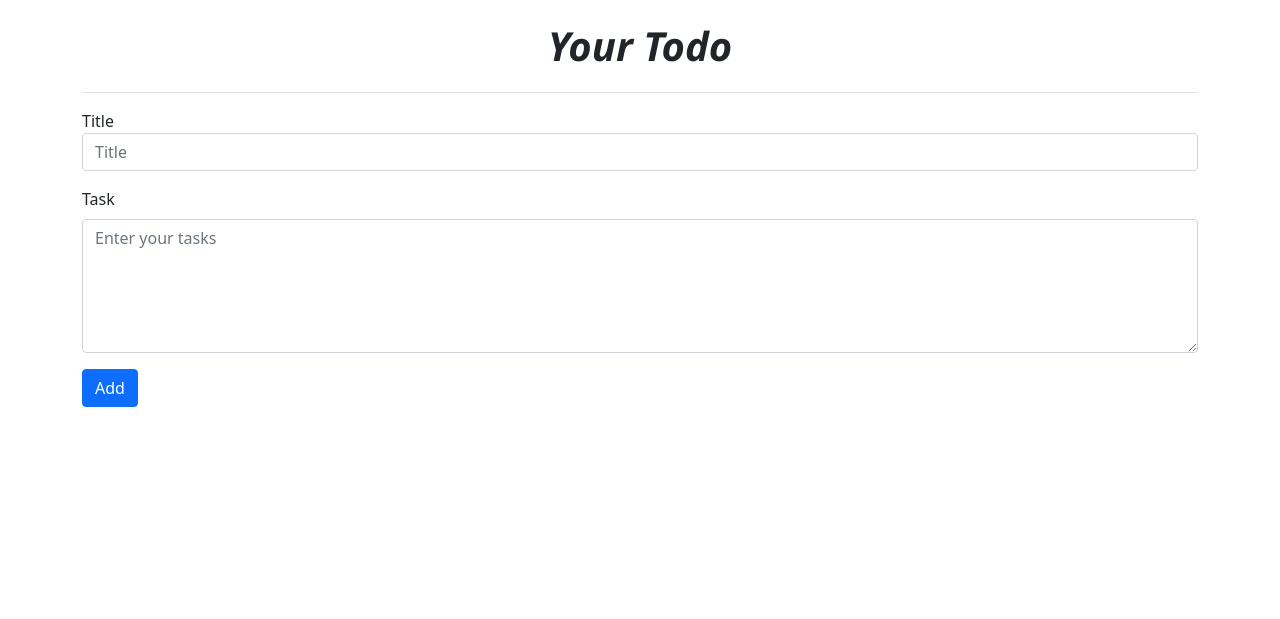
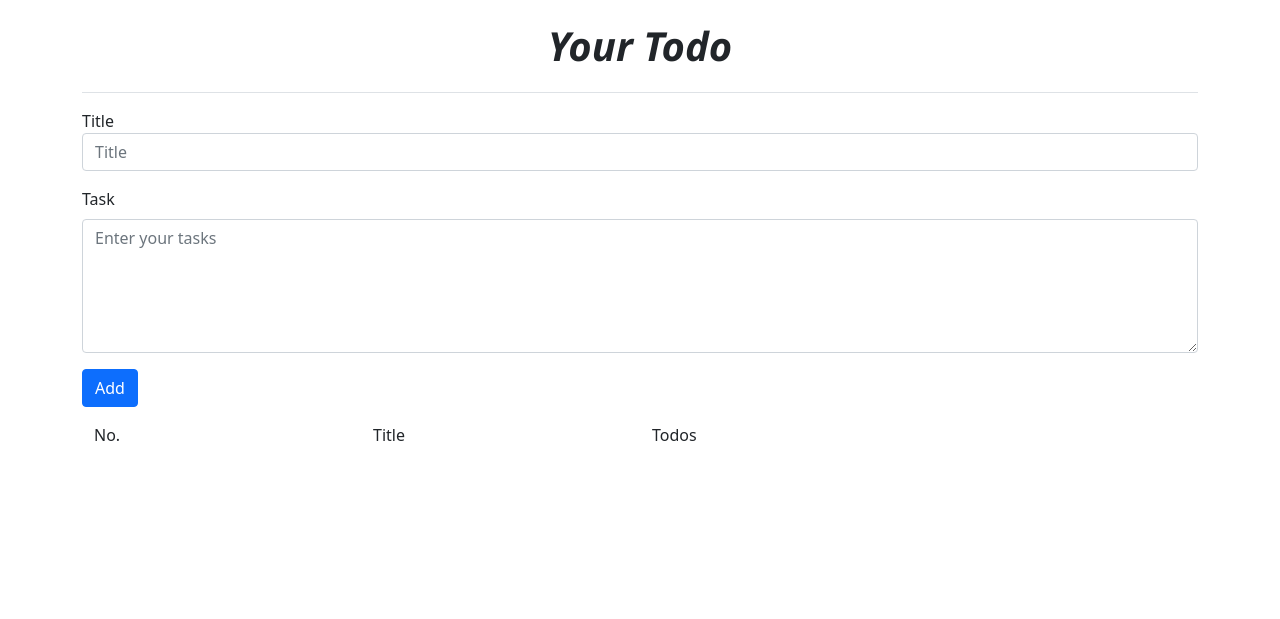
Before and after one commit to PhyoeKyawThan/todo-app-flask, a Flask app: page / in a window 1280 px wide. Shown: the top 619 px of the page. Run offline with Flask 3, Linux system fonts and the light colour scheme; data that the repository does not hold is empty.

Commit message:
leave data commited

```diff
--- a/requirements.txt
+++ b/requirements.txt
@@ -5,6 +5,8 @@ importlib-metadata==6.4.1
 itsdangerous==2.1.2
 Jinja2==3.1.2
 MarkupSafe==2.1.2
+mysql-connector-python==8.0.33
+protobuf==3.20.3
 SQLAlchemy==2.0.9
 typing-extensions==4.5.0
 Werkzeug==2.2.3
--- a/templates/index.html
+++ b/templates/index.html
@@ -17,8 +17,33 @@ Make
             <textarea name="todos" id="todo" placeholder="Enter your tasks" class="form-control" cols="30" rows="5"></textarea>
         </div>
 
-        <input type="button" value="Add" class="btn btn-primary">
-    </form>
+        <input type="submit" value="Add" class="btn btn-primary mb-3">
+        </form>
+        <div class="container">
+            <div class="row">
+                <div class="col">No.</div>
+                <div class="col">Title</div>
+                <div class="col">Todos</div>
+                <div class="col"></div>
+            </div>
+            {% for data in lists %}
+            <form action="/update" method="post" class="show_data">
+                <div class="row">
+                    <div class="col">{{ id }}</div>
+                    <div class="col">
+                        <input type="text" name="update_title" id="" value="{{ data[1] }}" class="form-control border-0">
+                    </div>
+                    <div class="col">
+                        <input type="text" name="update_todo" id="" value="{{ data[2] }}" class="form-control border-0">
+                    </div>
+                    <div class="col">
+                        <input type="submit" value="UPDATE" class="btn btn-primary">
+                        <a href="{{ url_for('delete', id=data[0]) }}" class="btn btn-danger">DELETE</a>
+                    </div>
+                </div>
+            </form>
+
+    {% endfor %}
 </div>
 
-{% endblock%}
+{% endblock %}
```
